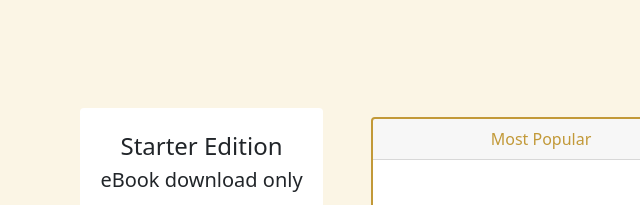
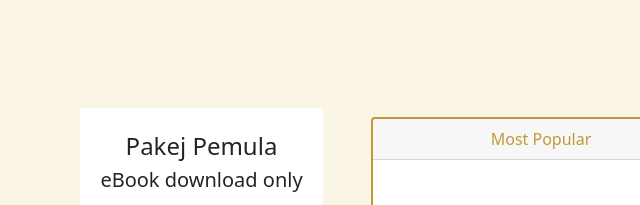
Before and after one commit to aniszulaikha/bootstrap, a website: page index.html in a window 1280 px wide. Shown: the part 866-1071 px from the top of the page, 99-739 px from the left. Drawn offline with nearby package versions, Linux system fonts and the light colour scheme.

Commit message:
feature: change card title

```diff
--- a/index.html
+++ b/index.html
@@ -95,7 +95,7 @@
                 <div class="col-8 col-lg-4 col-xl-3">
                     <div class="card border-0">
                         <div class="card-body text-center py-4">
-                            <h4 class="card-title">Starter Edition</h4>
+                            <h4 class="card-title">Pakej Pemula</h4>
                             <p class="lead card-subtitle">eBook download only</p>
                             <p class="display-5 my-4 text-primary fw-bold">$12.99</p>
                             <p class="card-text mx-5 text-muted d-none d-lg-block">Lorem ipsum dolor sit amet, consectetur adipisicing elit. Laudantium et veritatis molestiae minima nemo, itaque cumque veniam dolor soluta nesciunt.</p>
```
